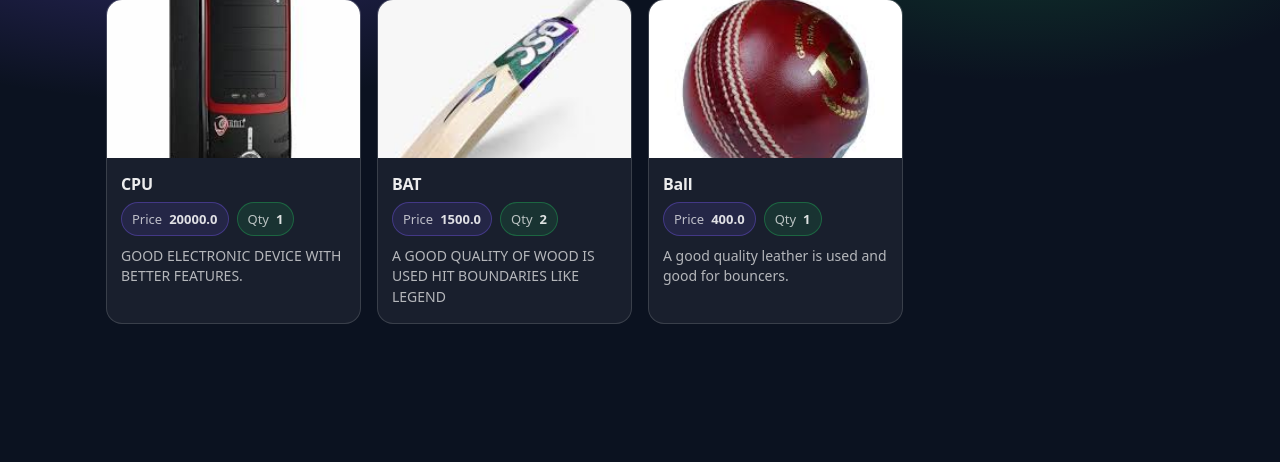
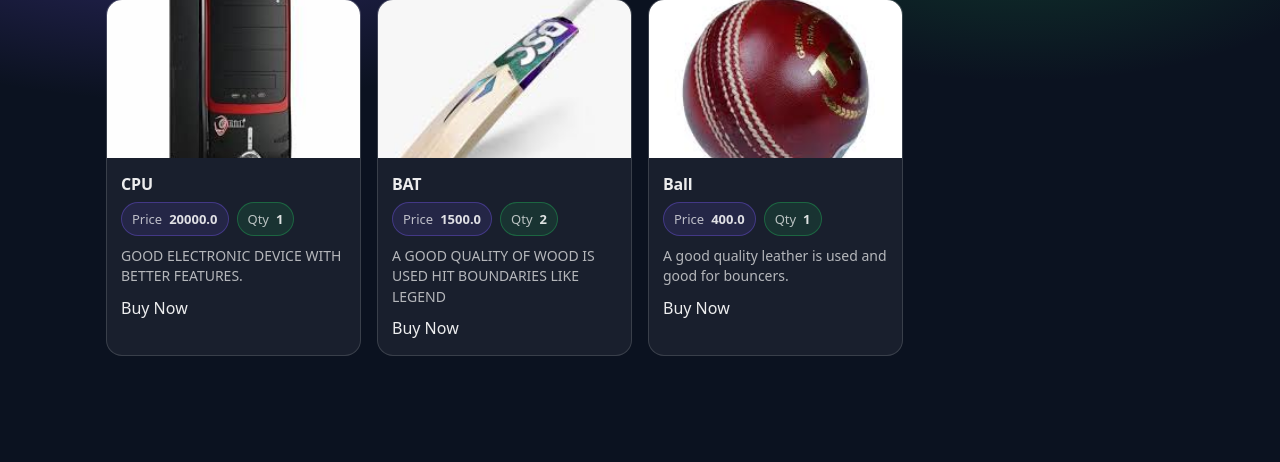
Before and after one commit to Ujwal1233/Django, a Django app: page / in a window 1280 px wide. Shown: the part 118-580 px from the top of the page. Run offline with Django 5.2, Linux system fonts and the light colour scheme; data comes from the database, SQL or seed files in the repository.

Commit message:
Updated project files

```diff
--- a/mediaproject/templates/product.html
+++ b/mediaproject/templates/product.html
@@ -243,6 +243,10 @@
               {% else %}
                 <div class="desc">No description provided.</div>
               {% endif %}
+
+              <div class="cta-row">
+                <a class="btn primary" href="#" aria-label="Buy now for {{ p.name }}">Buy Now</a>
+              </div>
             </div>
           </article>
         {% endfor %}
```
